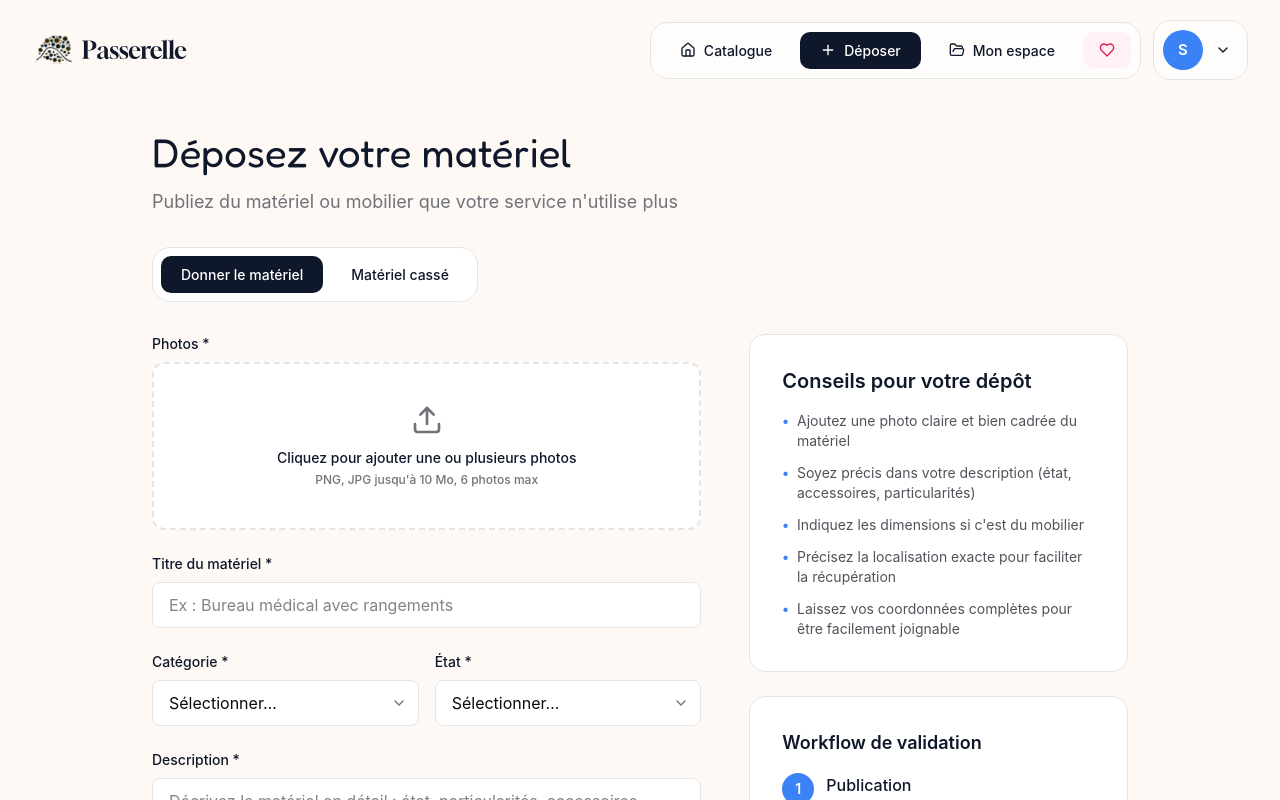
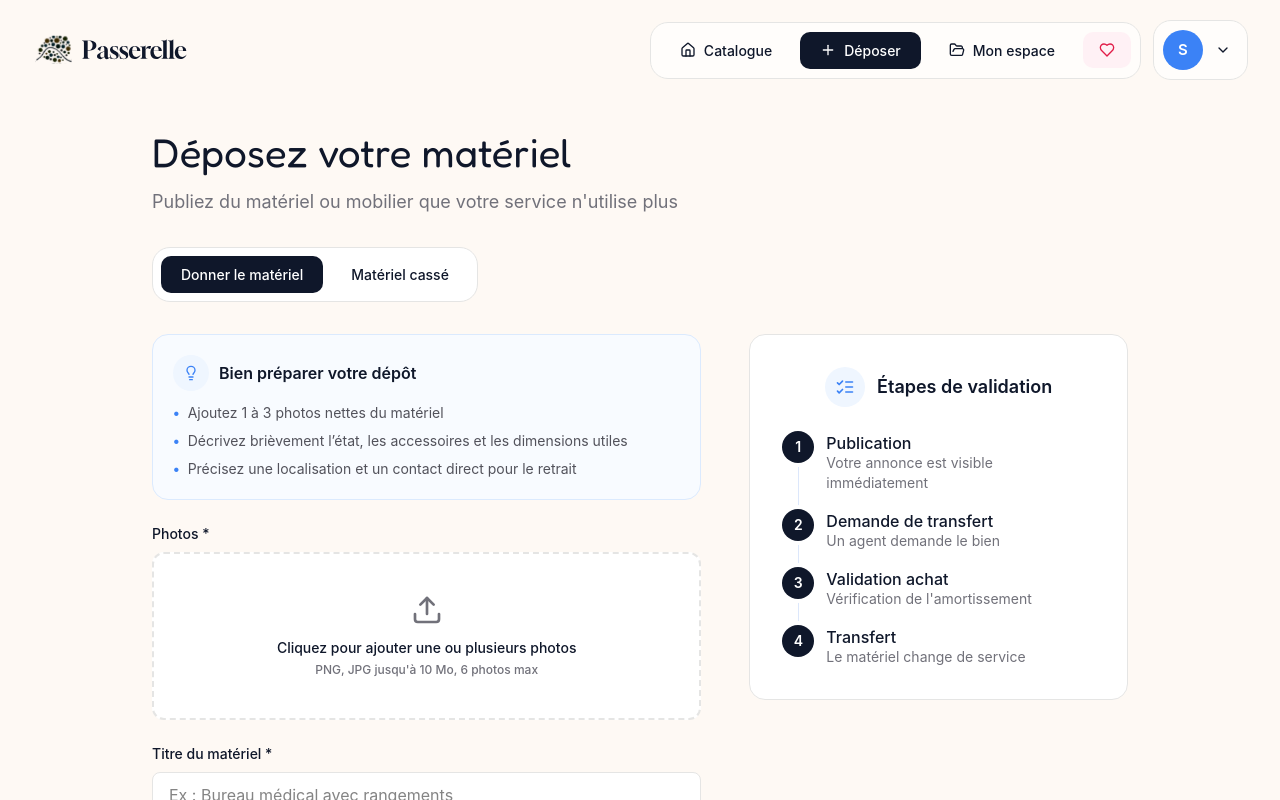
Before and after one commit to dletamendia-hub/Passerelle_GHU, a React (Vite) app: page /create in a window 1280 px wide. Shown: the top 800 px of the page. Built offline with nearby package versions, Linux system fonts and the light colour scheme.

Commit message:
Refine discovery search and deposit guidance

```diff
--- a/src/app/components/CreateListing.tsx
+++ b/src/app/components/CreateListing.tsx
@@ -1,4 +1,4 @@
-import { Upload, X, ChevronDown, Lightbulb } from 'lucide-react';
+import { Upload, X, ChevronDown, Lightbulb, ListChecks, Trash2 } from 'lucide-react';
 import { useEffect, useRef, useState } from 'react';
 import { useNavigate, Link } from 'react-router';
 import { brokenConditionLabels, categoryLabels, conditionLabels, type DepositRecord, type ItemCategory } from '../types';
@@ -26,6 +26,18 @@ export default function CreateListing() {
   const [tipsOpen, setTipsOpen] = useState(false);
   const mobileFooterSentinelRef = useRef<HTMLDivElement | null>(null);
   const [hideMobileActionBar, setHideMobileActionBar] = useState(false);
+
+  const compactTips = submissionMode === 'donation'
+    ? [
+        'Ajoutez 1 à 3 photos nettes du matériel',
+        'Décrivez brièvement l’état, les accessoires et les dimensions utiles',
+        'Précisez une localisation et un contact direct pour le retrait',
+      ]
+    : [
+        'Ajoutez une photo nette du matériel endommagé',
+        'Résumez la panne, la casse ou les pièces manquantes',
+        'Indiquez la localisation et le bon contact pour la suite',
+      ];
 
   useEffect(() => {
     const sentinel = mobileFooterSentinelRef.current;
@@ -106,6 +118,25 @@ export default function CreateListing() {
   // ── Shared form fields ──────────────────────────────────────────────
   const formFields = (
     <form id="create-form" onSubmit={handleSubmit} className="space-y-6">
+      <section className="rounded-2xl border border-[#DBEAFE] bg-[#F8FBFF] p-4 sm:p-5">
+        <div className="mb-3 flex items-center gap-2.5">
+          <div className="flex size-9 items-center justify-center rounded-full bg-[#EFF6FF] text-[#3B82F6]">
+            <Lightbulb className="size-4" />
+          </div>
+          <h3 className="text-sm font-semibold text-[#0F172A] sm:text-base">
+            {submissionMode === 'donation' ? 'Bien préparer votre dépôt' : 'Bien préparer votre déclaration'}
+          </h3>
+        </div>
+        <ul className="space-y-2 text-sm text-[#52525B]">
+          {compactTips.map((tip, index) => (
+            <li key={index} className="flex gap-2">
+              <span className="font-bold text-[#3B82F6]">•</span>
+              <span>{tip}</span>
+            </li>
+          ))}
+        </ul>
+      </section>
+
       {/* Photo upload */}
       <div>
         <label className="block text-sm font-medium text-[#0F172A] mb-2">
@@ -316,74 +347,51 @@ export default function CreateListing() {
     </form>
   );
 
-  const tips = submissionMode === 'donation'
+  const workflowSteps = submissionMode === 'donation'
     ? [
-        'Ajoutez une photo claire et bien cadrée du matériel',
-        'Soyez précis dans votre description (état, accessoires, particularités)',
-        'Indiquez les dimensions si c\'est du mobilier',
-        'Précisez la localisation exacte pour faciliter la récupération',
-        'Laissez vos coordonnées complètes pour être facilement joignable',
+        { n: 1, title: 'Publication', sub: 'Votre annonce est visible immédiatement' },
+        { n: 2, title: 'Demande de transfert', sub: 'Un agent demande le bien' },
+        { n: 3, title: 'Validation achat', sub: 'Vérification de l\'amortissement' },
+        { n: 4, title: 'Transfert', sub: 'Le matériel change de service' },
       ]
     : [
-        'Ajoutez une photo nette du matériel endommagé',
-        'Décrivez précisément la panne ou la casse constatée',
-        'Mentionnez les risques éventuels ou pièces manquantes',
-        'Indiquez la localisation exacte pour organiser la suite de la procédure',
-        'Laissez un contact direct si une vérification sur place est nécessaire',
+        { n: 1, title: 'Déclaration', sub: 'Le matériel cassé est signalé via ce formulaire' },
+        { n: 2, title: 'Qualification', sub: 'Le besoin de casse est vérifié par la procédure dédiée' },
+        { n: 3, title: 'Sortie du parc', sub: 'Le matériel n’est pas publié dans les annonces' },
+        { n: 4, title: 'Traitement', sub: 'La mise au rebut suit le circuit interne adapté' },
       ];
 
-  const workflowSteps = submissionMode === 'donation'
-    ? [
-        { n: 1, color: '#3B82F6', title: 'Publication', sub: 'Votre annonce est visible immédiatement' },
-        { n: 2, color: '#3B82F6', title: 'Demande de transfert', sub: 'Un agent demande le bien' },
-        { n: 3, color: '#3B82F6', title: 'Validation achat', sub: 'Vérification de l\'amortissement' },
-        { n: 4, color: '#10B981', title: 'Transfert', sub: 'Le matériel change de service' },
-      ]
-    : [
-        { n: 1, color: '#F59E0B', title: 'Déclaration', sub: 'Le matériel cassé est signalé via ce formulaire' },
-        { n: 2, color: '#F59E0B', title: 'Qualification', sub: 'Le besoin de casse est vérifié par la procédure dédiée' },
-        { n: 3, color: '#EF4444', title: 'Sortie du parc', sub: 'Le matériel n’est pas publié dans les annonces' },
-        { n: 4, color: '#64748B', title: 'Traitement', sub: 'La mise au rebut suit le circuit interne adapté' },
-      ];
-
-  const renderTipsSections = (compact = false) => (
-    <>
-      <section className={compact ? '' : 'bg-white border border-[#E5E5E4] rounded-2xl p-6 sm:p-8'}>
-        <h3 className="mb-4 text-lg font-semibold text-[#0F172A] sm:text-xl">
-          {submissionMode === 'donation' ? 'Conseils pour votre dépôt' : 'Conseils pour la déclaration de casse'}
+  const renderWorkflowSection = (compact = false) => (
+    <section className={compact ? '' : 'rounded-2xl border border-[#E5E5E4] bg-white p-6 sm:p-8'}>
+      {!compact && (
+        <div className="mb-6 flex items-center justify-center gap-3 text-center">
+          <div className={`flex size-10 items-center justify-center rounded-full ${
+            submissionMode === 'donation' ? 'bg-[#EFF6FF] text-[#3B82F6]' : 'bg-[#FFF7ED] text-[#F59E0B]'
+          }`}>
+            {submissionMode === 'donation' ? <ListChecks className="size-5" /> : <Trash2 className="size-5" />}
+          </div>
+          <h3 className="text-base font-semibold text-[#0F172A] sm:text-lg">
+            {submissionMode === 'donation' ? 'Étapes de validation' : 'Étapes de mise au rebut'}
           </h3>
-        <ul className="space-y-3 text-sm text-[#52525B]">
-          {tips.map((tip, i) => (
-            <li key={i} className="flex gap-2">
-              <span className="font-bold text-[#3B82F6]">•</span>
-              <span>{tip}</span>
-            </li>
-          ))}
-        </ul>
-      </section>
-
-      <section className={compact ? 'mt-6 border-t border-[#E5E5E4] pt-6' : 'mt-4 rounded-2xl border border-[#E5E5E4] bg-white p-6 sm:mt-6 sm:p-8'}>
-        <h3 className="mb-4 text-base font-semibold text-[#0F172A] sm:text-lg">
-          {submissionMode === 'donation' ? 'Workflow de validation' : 'Workflow de mise au rebut'}
-        </h3>
-        <div className="space-y-4">
-          {workflowSteps.map(({ n, color, title, sub }) => (
-            <div key={n} className="flex gap-3">
+        </div>
+      )}
+      <div className="relative space-y-4">
+        <div className="absolute left-4 top-4 bottom-4 w-px bg-[#DCE7FB]" />
+        {workflowSteps.map(({ n, title, sub }) => (
+          <div key={n} className="relative flex gap-3">
             <div
-                className="flex size-8 flex-shrink-0 items-center justify-center rounded-full text-sm font-semibold text-white"
-                style={{ backgroundColor: color }}
+              className="relative z-[1] flex size-8 flex-shrink-0 items-center justify-center rounded-full bg-[#0F172A] text-sm font-semibold text-white ring-4 ring-white"
             >
               {n}
             </div>
-              <div>
-                <div className="font-medium text-[#0F172A]">{title}</div>
+            <div className="min-w-0 flex-1 pt-0.5">
+              <div className="text-[15px] font-medium leading-5 text-[#0F172A] sm:text-base">{title}</div>
               <div className="text-sm text-[#71717A]">{sub}</div>
             </div>
           </div>
         ))}
       </div>
     </section>
-    </>
   );
 
   return (
@@ -431,7 +439,7 @@ export default function CreateListing() {
           </div>
         </div>
 
-        {/* ── Mobile collapsible tips ── */}
+        {/* ── Mobile collapsible workflow ── */}
         <div className="sm:hidden mb-6">
           <div className="overflow-hidden rounded-2xl border-2 border-[#BFDBFE] bg-[#EFF6FF]">
             <button
@@ -443,7 +451,9 @@ export default function CreateListing() {
             >
               <div className="flex items-center gap-2.5">
                 <Lightbulb className="size-4 text-[#3B82F6]" />
-                <span className="text-sm font-semibold text-[#1E3A8A]">Conseils</span>
+                <span className="text-sm font-semibold text-[#1E3A8A]">
+                  {submissionMode === 'donation' ? 'Les étapes de validation' : 'Les étapes de mise au rebut'}
+                </span>
               </div>
               <ChevronDown
                 className="size-4 text-[#71717A] transition-transform duration-200"
@@ -453,20 +463,20 @@ export default function CreateListing() {
 
             {tipsOpen && (
               <div className="bg-white p-6">
-                {renderTipsSections(true)}
+                {renderWorkflowSection(true)}
               </div>
             )}
           </div>
         </div>
 
         {/* ── Desktop 12-col layout — hidden on mobile ── */}
-        <div className="hidden sm:grid grid-cols-12 gap-12">
+        <div className="hidden sm:grid grid-cols-12 gap-10 lg:gap-12">
           <div className="col-span-7">
             {formFields}
           </div>
           <div className="col-span-5">
-            <div className="sticky top-[calc(var(--sticky-header-offset-desktop,100px)+32px)] z-10 transition-[top] duration-300">
-              {renderTipsSections()}
+            <div className="sticky top-[calc(var(--sticky-header-offset-desktop,100px)+32px)] z-10 pt-0 transition-[top] duration-300">
+              {renderWorkflowSection()}
             </div>
           </div>
         </div>
```
Also changed, not shown: src/app/components/Home.tsx (+81 -31 lines). Lines whose indentation alone changed are shown as unchanged.
